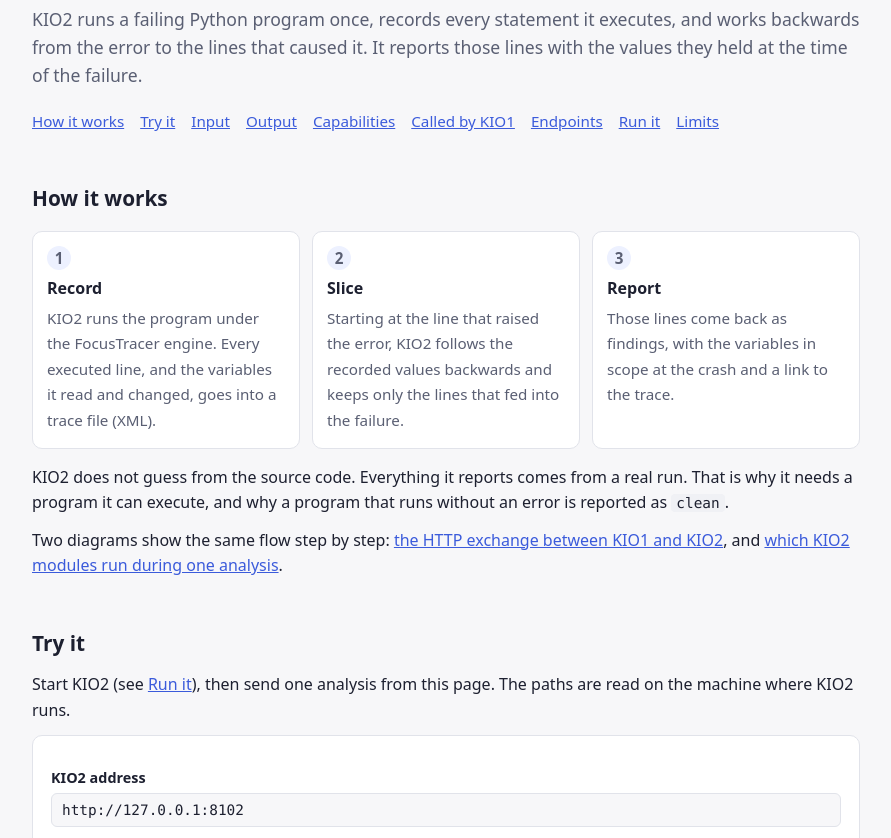
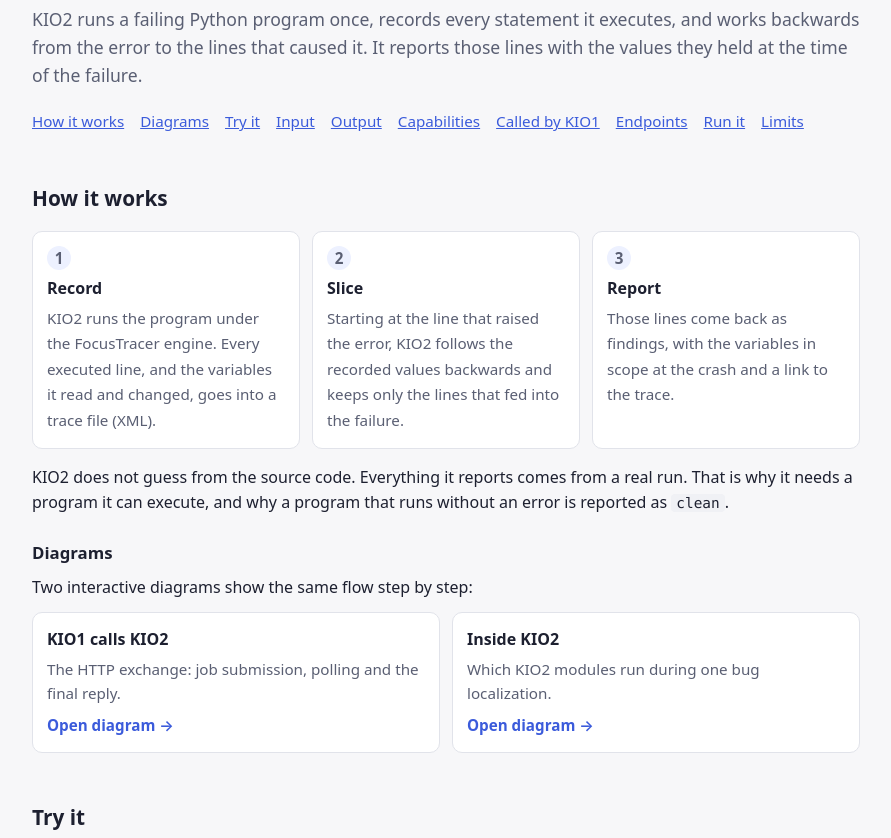
Before and after one commit to ai4sweng/AI4SWENG-KIO2, a plain HTML site: page docs/index.html in a window 1280 px wide. Shown: the part 73-911 px from the top of the page, without its empty margins (194-1085 px from the left). Drawn offline with Linux system fonts and the light colour scheme.

Commit message:
v1.2.1 - Lint warnings fixes:
-Enhance documentation and tests
- Add interactive diagrams to index.html, refine test cases, and improve code readability across multiple files.

```diff
--- a/docs/index.html
+++ b/docs/index.html
@@ -94,6 +94,22 @@
     font-weight: 600; font-size: 0.85rem; margin-bottom: 6px;
   }
 
+  .diagrams { display: grid; grid-template-columns: repeat(2, 1fr); gap: 12px; margin: 12px 0 16px; }
+  .diagram-link {
+    display: block;
+    background: var(--surface);
+    border: 1px solid var(--border);
+    border-radius: 10px;
+    padding: 14px;
+    color: var(--text);
+    text-decoration: none;
+    transition: border-color 0.15s, background 0.15s;
+  }
+  .diagram-link:hover, .diagram-link:focus-visible { border-color: var(--accent); background: var(--accent-soft); }
+  .diagram-link b { display: block; margin-bottom: 4px; }
+  .diagram-link span { display: block; color: var(--text-dim); font-size: 0.95rem; }
+  .diagram-link .go { color: var(--accent); font-weight: 600; margin-top: 8px; }
+
   .table-wrap { overflow-x: auto; margin: 0 0 16px; }
   table { width: 100%; border-collapse: collapse; font-size: 0.95rem; }
   th, td { text-align: left; padding: 8px 10px; border-bottom: 1px solid var(--border); vertical-align: top; }
@@ -142,7 +158,7 @@
   ul.plain li { margin-bottom: 4px; }
 
   @media (max-width: 640px) {
-    .steps { grid-template-columns: 1fr; }
+    .steps, .diagrams { grid-template-columns: 1fr; }
     h1 { font-size: 1.6rem; }
   }
 </style>
@@ -158,6 +174,7 @@
 </p>
 <nav>
   <a href="#how">How it works</a>
+  <a href="#diagrams">Diagrams</a>
   <a href="#try">Try it</a>
   <a href="#input">Input</a>
   <a href="#output">Output</a>
@@ -191,11 +208,20 @@
   That is why it needs a program it can execute, and why a program that runs without
   an error is reported as <code>clean</code>.
 </p>
-<p>
-  Two diagrams show the same flow step by step:
-  <a href="kio2-http.html">the HTTP exchange between KIO1 and KIO2</a>, and
-  <a href="kio2-inside.html">which KIO2 modules run during one analysis</a>.
-</p>
+<h3 id="diagrams">Diagrams</h3>
+<p>Two interactive diagrams show the same flow step by step:</p>
+<div class="diagrams">
+  <a class="diagram-link" href="kio2-http.html">
+    <b>KIO1 calls KIO2</b>
+    <span>The HTTP exchange: job submission, polling and the final reply.</span>
+    <span class="go">Open diagram &rarr;</span>
+  </a>
+  <a class="diagram-link" href="kio2-inside.html">
+    <b>Inside KIO2</b>
+    <span>Which KIO2 modules run during one bug localization.</span>
+    <span class="go">Open diagram &rarr;</span>
+  </a>
+</div>
 
 <h2 id="try">Try it</h2>
 <p>
```
Also changed, not shown: 5 other files.
